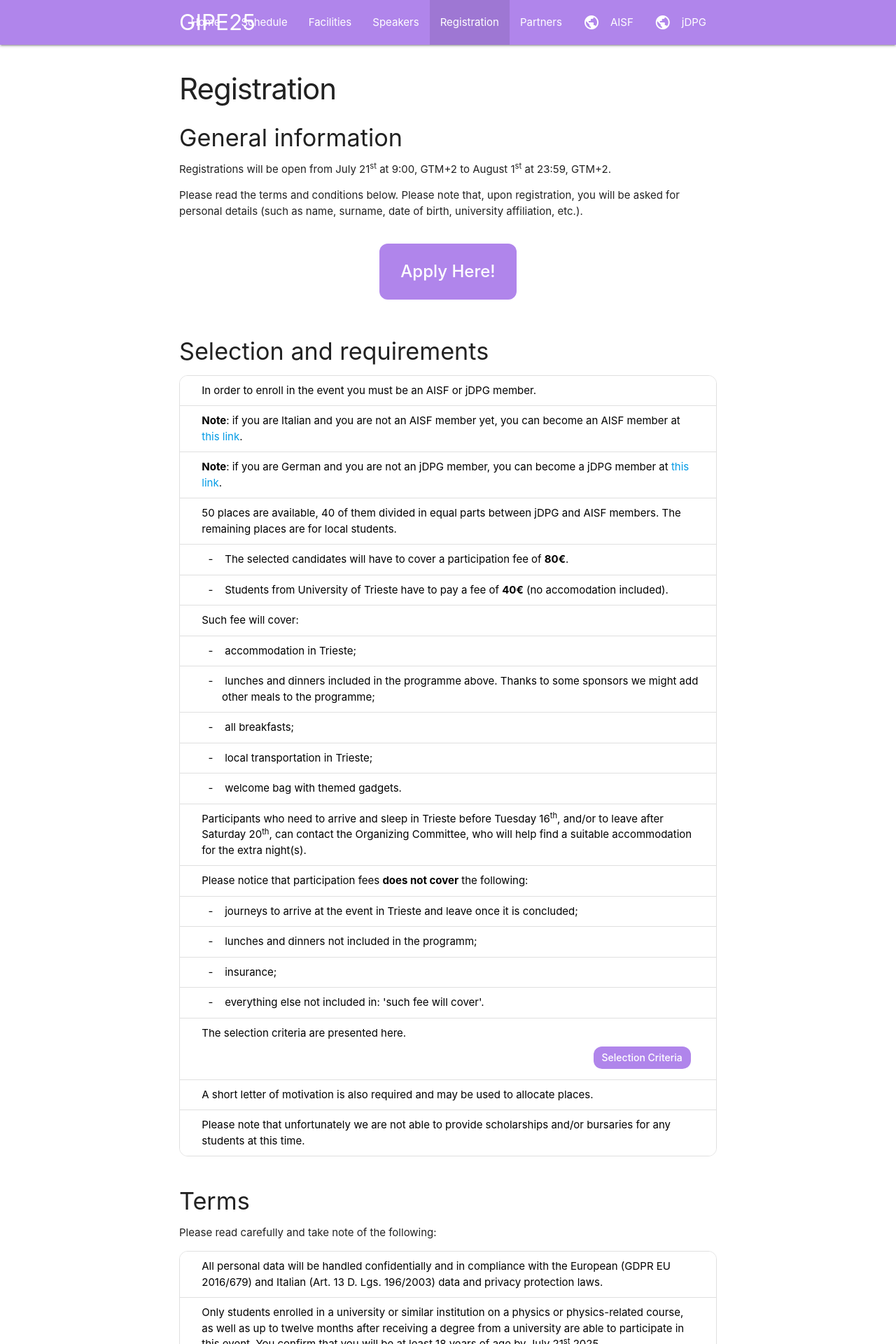
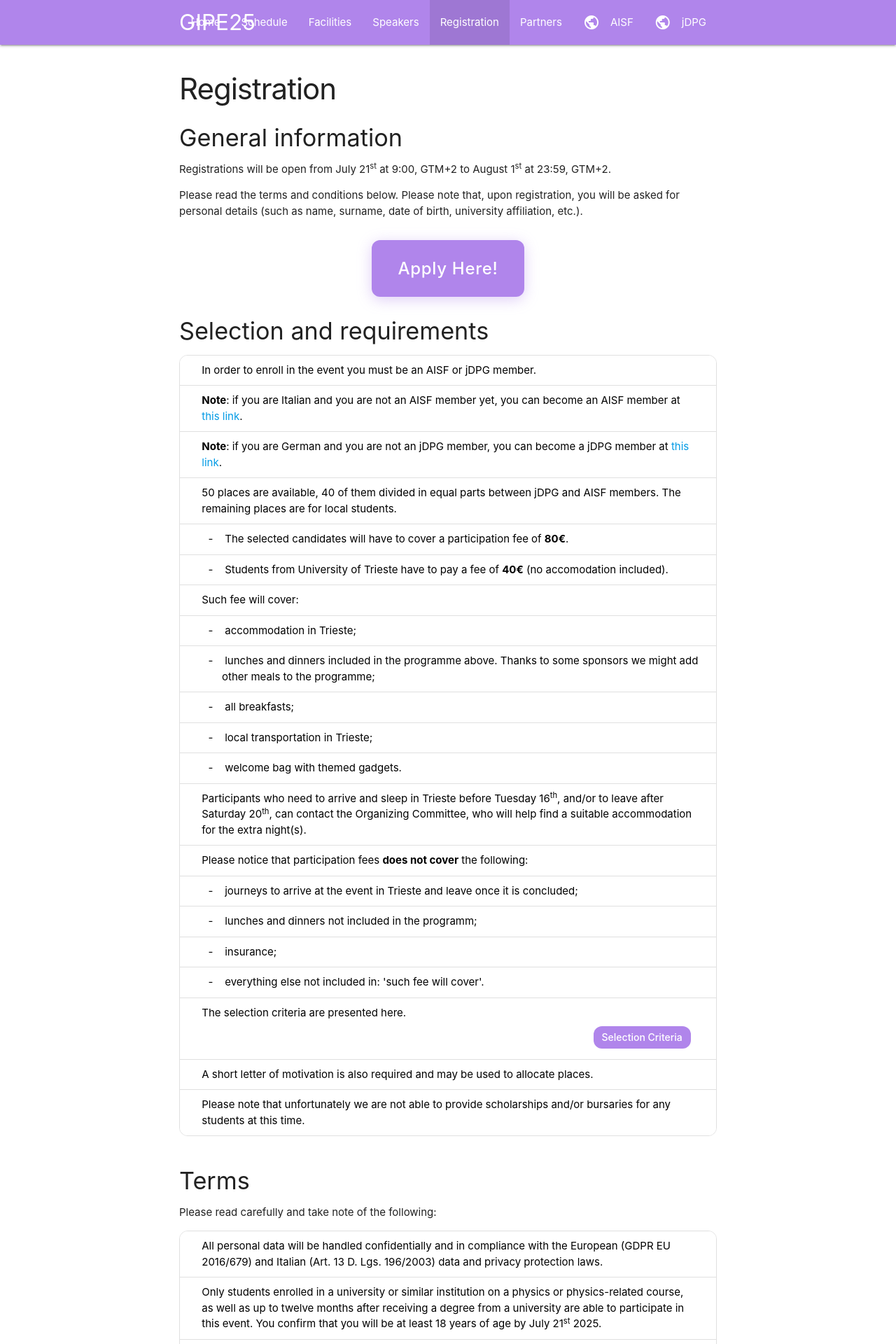
Before and after one commit to ai-sf/gipe, a Jekyll site: the page built from registration.html, in a window 1280 px wide. Shown: the top 1920 px of the page at 70% size. Built offline with Jekyll 4.4.1, drawn with Linux system fonts in a browser that asks for light colours; nearby versions of some CDN libraries; some of the changed text lies outside the part shown.

Commit message:
updated registration and form button

```diff
--- a/_data/home.yml
+++ b/_data/home.yml
@@ -23,7 +23,11 @@ slideshow1:
 paragraph1: 'The German Italian Physics Exchange 2025 is organised by AISF Trieste (Local Committee of the Italian Association of Physics Students) as part of a cultural and scientific exchange with the jDPG (young German Physical Society). The event will bring 50 students to visit some of the most advanced research facilities in Italy with one key mission: to foster enthusiasm in the minds of young physicists.'
 
 button_text: 'Registrations are open!'
-button: 'Go to the registration page!'
+# button: 'Go to the registration page!'
+registration_button:
+  text: "Registration page"
+  url: "/registration"
+  icon: "arrow_forward"
 # slideshow2:
 #   - img: img/slide/lampo.jpg
 #   - img: img/slide/tipo.jpg
--- a/_includes/description.html
+++ b/_includes/description.html
@@ -1,10 +1,12 @@
 {% if include.data.description %}
+<!-- <div class="section fade-in"> -->
 <h4>{{ include.data.description.title }}</h4>
 {% for item in include.data.description.paragraphs %}
 <p>
   {% for subitem in item.paragraph %}
-            {{subitem.line}} <br/>
+  {{subitem.line}} <br />
   {% endfor %}
 </p>
 {% endfor %}
 {% endif %}
+<!-- </div> -->
--- a/css/main.scss
+++ b/css/main.scss
@@ -152,3 +152,31 @@ h4 {
   margin-top: 0rem;    // puoi anche usare 0.5rem
   // margin-bottom: 0.5rem;
 }
+
+.custom-button {
+  display: inline-flex;
+  align-items: center;
+  justify-content: center;
+  gap: 0.5rem;
+  background-color: $color-type1;
+  color: white !important;
+  padding: 1.5rem 2.5rem;
+  border-radius: 12px;
+  font-weight: 500;
+  text-decoration: none;
+  font-size: 1.6rem;
+  // text-transform: uppercase;
+  letter-spacing: 0.03em;
+  box-shadow: 0 4px 20px rgba(176, 133, 235, 0.4);
+  transition: all 0.3s ease;
+
+  i.material-icons {
+    font-size: 1.4rem;
+    color: white;
+  }
+
+  &:hover {
+    background-color: darken($color-type1, 10%);
+    box-shadow: 0 4px 14px rgba(176, 133, 235, 0.4);
+  }
+}
--- a/registration.html
+++ b/registration.html
@@ -6,15 +6,16 @@ title: Registration
 {% include description.html data = site.data.registration %}
 
 <div class="section fade-in">
-  <div class="row">
+  <div class="center">
     <div class="col s8 offset-s2">
       <div class="icon-block">
-        <div class="center">
-          <a class="chip custom1 white-text" href="https://forms.gle/yfJq3nnhumPWPksDA"
-            style="font-size: 24px; display: inline-flex; align-items: center; margin:5px 0px; padding: 40px 30px;">
-            {{ site.data.registration.button }}
-          </a>
-        </div>
+        {% assign btn = site.data.registration.form_button %}
+        <a href="{{ btn.url | relative_url }}" class="custom-button waves-effect">
+          <span class="button-text">{{ btn.text }}</span>
+          {% if btn.icon %}
+          <i class="material-icons right">{{ btn.icon }}</i>
+          {% endif %}
+        </a>
       </div>
     </div>
   </div>
@@ -24,16 +25,18 @@ title: Registration
 {% include sections.html data = site.data.registration %}
 
 <div class="section fade-in">
-  <div class="row">
+  <div class="center">
     <div class="col s8 offset-s2">
       <div class="icon-block">
-        <div class="center">
-          <a class="chip custom1 white-text" href="https://forms.gle/yfJq3nnhumPWPksDA"
-            style="font-size: 24px; display: inline-flex; align-items: center; margin:5px 0px; padding: 40px 30px;">
-            {{ site.data.registration.button }}
-          </a>
-        </div>
+        {% assign btn = site.data.registration.form_button %}
+        <a href="{{ btn.url | relative_url }}" class="custom-button waves-effect">
+          <span class="button-text">{{ btn.text }}</span>
+          {% if btn.icon %}
+          <i class="material-icons right">{{ btn.icon }}</i>
+          {% endif %}
+        </a>
       </div>
+      <p style="margin: 3rem;"> </p>
     </div>
   </div>
 </div>
```
Also changed, not shown: _data/registration.yml (+6 -2 lines), index.html (+11 -3 lines). Lines whose indentation alone changed are shown as unchanged.
